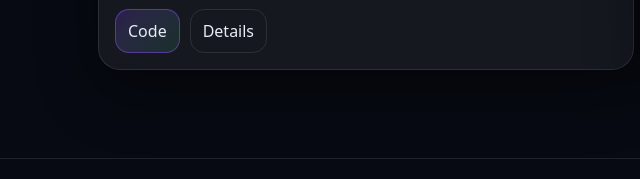
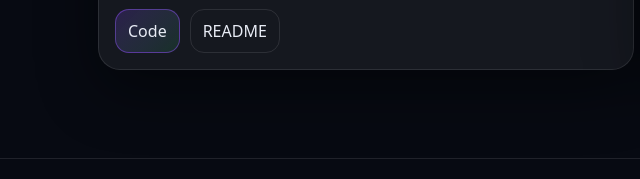
Before and after one commit to five550fifty/portfolio_website, a plain HTML site: page docs/projects.html in a window 1280 px wide. Shown: the part 434-613 px from the top of the page, 0-640 px from the left. Drawn offline with Linux system fonts and the light colour scheme.

Commit message:
Update project links to point to README on GitHub
Replaces previous project detail links with direct links
to the project's README on GitHub for clearer documentation
access. Enhances user experience by providing relevant
information in a single click.

```diff
--- a/docs/projects.html
+++ b/docs/projects.html
@@ -78,9 +78,10 @@
               >
               <a
                 class="btn btn--small btn--ghost"
-                href="https://five550fifty.github.io/high-score-manager/"
+                href="https://github.com/five550fifty/high-score-manager#readme"
+                target="_blank"
                 rel="noreferrer"
-                >Details</a
+                >README</a
               >
             </div>
           </article>
```
Also changed, not shown: templates/projects.html (+2 -2 lines).
